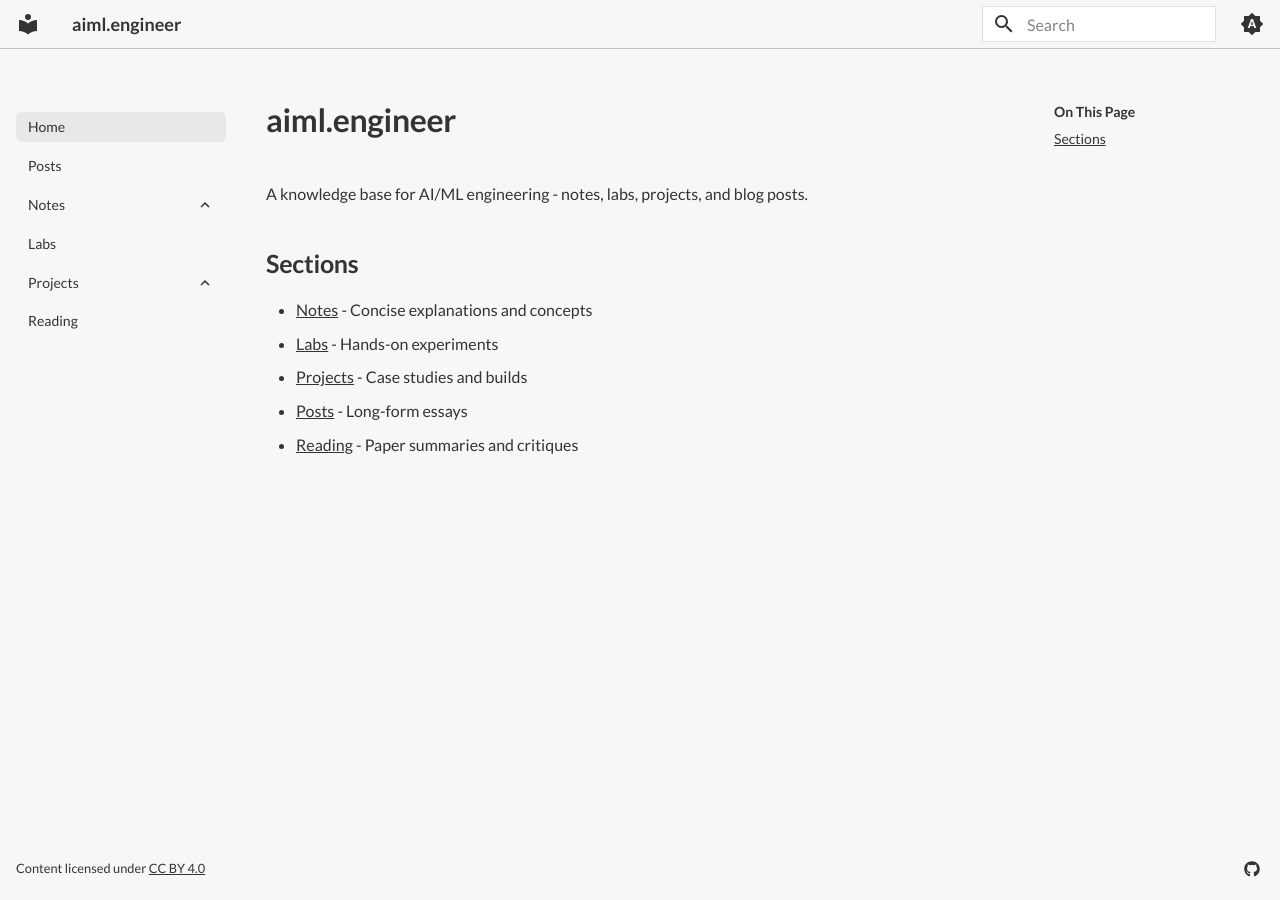
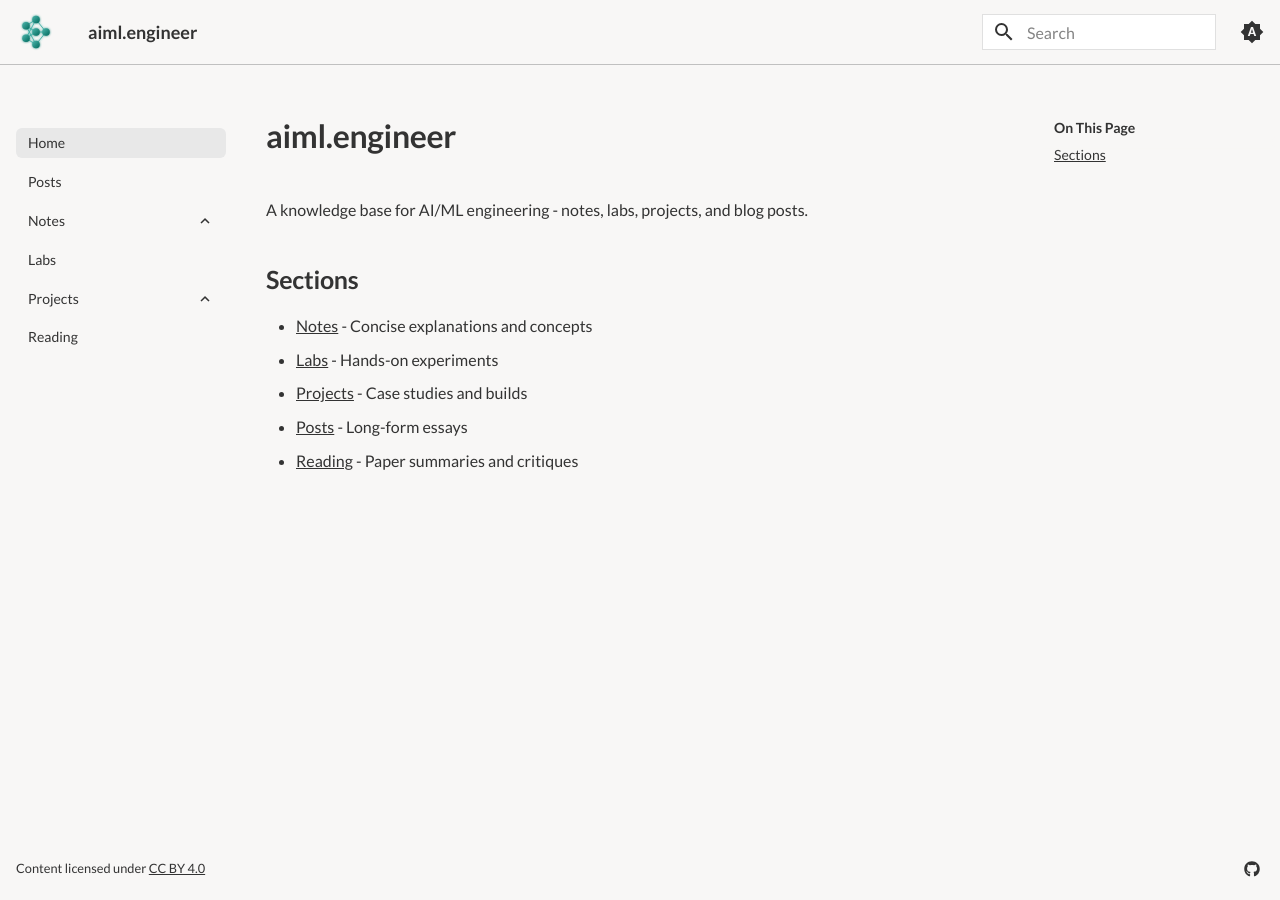
Before and after one commit to anurag4DSB/aiml-engineer, an MkDocs documentation site: the page built from content/index.md, in a window 1280 px wide. Built offline with MkDocs 1.6.1 and Material for MkDocs 9.7.7, drawn with Linux system fonts in a browser that asks for light colours.

Commit message:
feat: add neural network logo and favicon
Custom SVG logo with gradient nodes representing
a neural network (input → hidden → output layers).

Co-Authored-By: Claude Opus 4.5 <noreply@anthropic.com>

```diff
--- a/mkdocs.yml
+++ b/mkdocs.yml
@@ -9,6 +9,8 @@ docs_dir: content
 theme:
   name: material
   custom_dir: content/assets/
+  logo: assets/images/logo.svg
+  favicon: assets/images/logo.svg
   font:
     text: Lato
     code: Fira Code
```
Also changed, not shown: content/assets/images/logo.svg (added).
